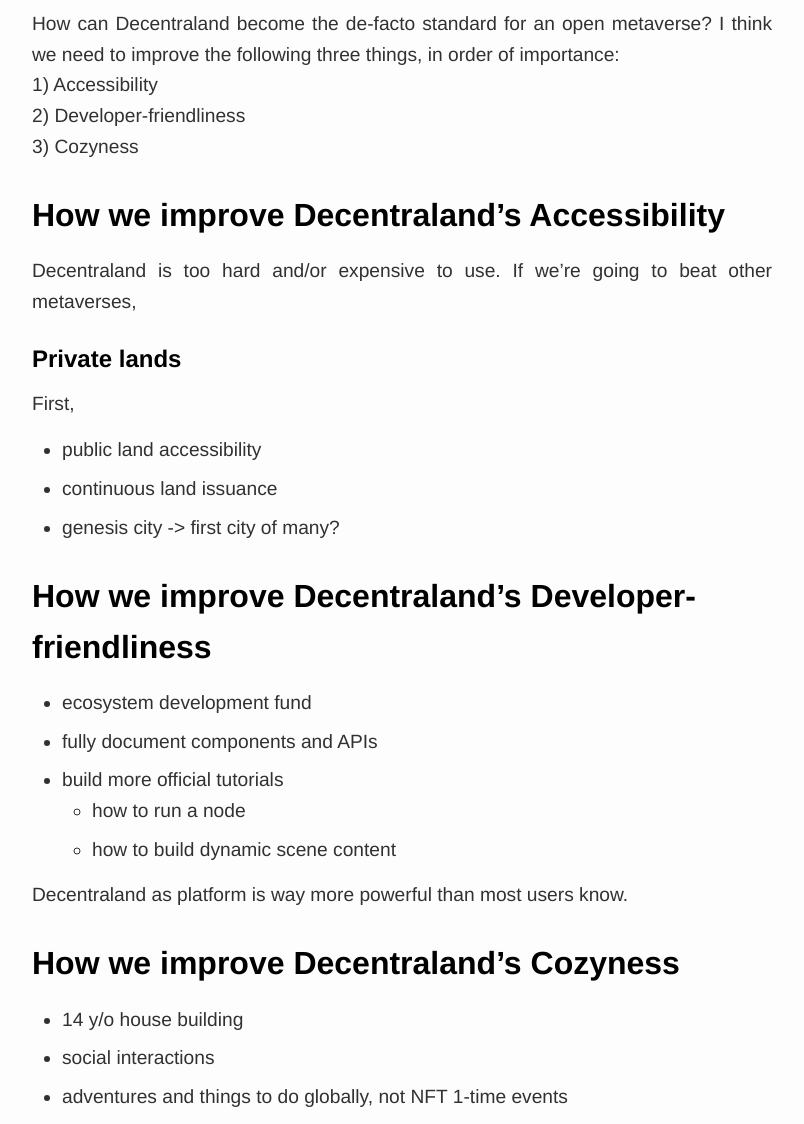
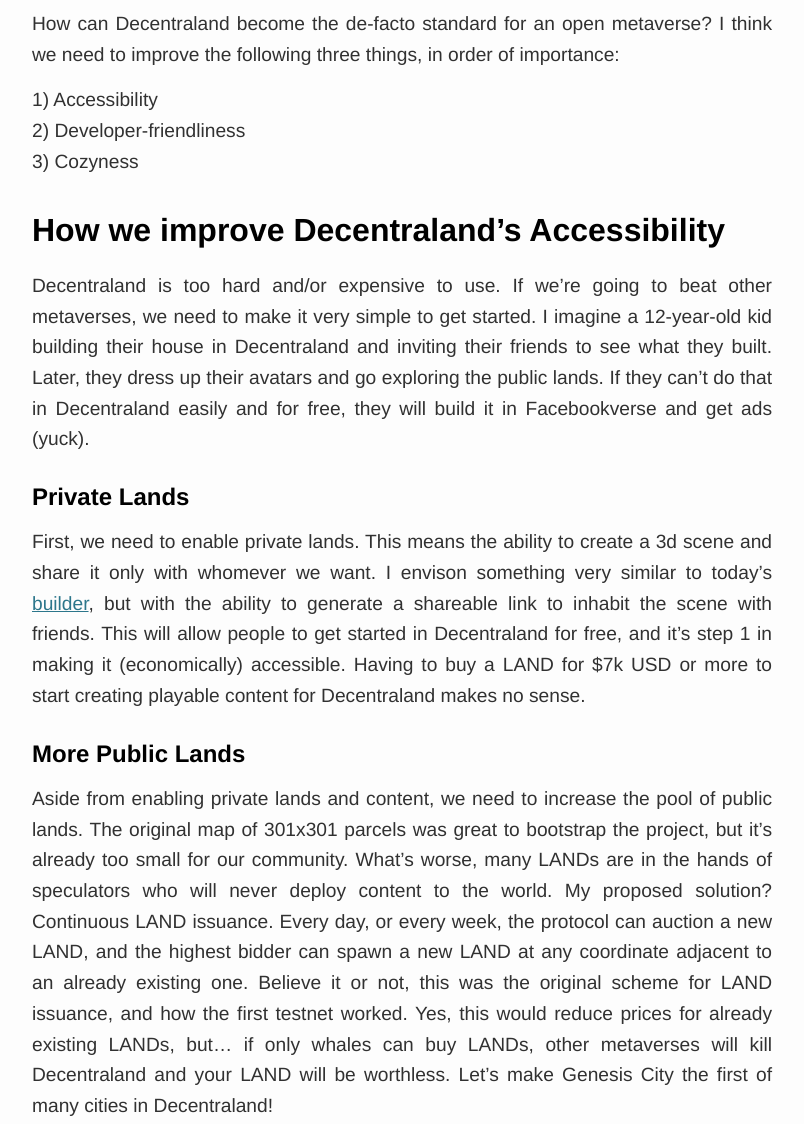
Before and after one commit to tobyornottobe/maraoz.github.io, a Jekyll site: the page built from _posts/2022-01-01-decentraland-vision.md, in a window 1280 px wide and 1400 px high, scrolled down 1901 px, cut to the strip 0-1124 px from the top of the window. Shown: the whole strip, without its empty margins (238-1042 px from the left). Built offline with Jekyll 4.4.1, drawn with Linux system fonts in a browser that asks for light colours.

Commit message:
update decentraland vision post

```diff
--- a/_posts/2022-01-01-decentraland-vision.md
+++ b/_posts/2022-01-01-decentraland-vision.md
@@ -23,17 +23,17 @@
 So, how does Decentraland look like in 2027, five years from now? To me, it has become **the open metaverse**. The free (as in "free speech", not "free beer"), community-owned alternative to [whatever companies such as Meta create](https://maraoz.com/img/decentraland-vision/you-zuck.jpg). I always thought of Decentraland as a VR-browser. Today, most people use Google Chrome, Safari, or Edge to browse the web. However, open source and free alternatives such as Firefox and Brave are there, for those of us who value freedom, tech sovereignty, and open standards.
 
 How can Decentraland become the de-facto standard for an open metaverse? I think we need to improve the following three things, in order of importance:
+
 1) Accessibility
 2) Developer-friendliness
 3) Cozyness
 
 ## How we improve Decentraland's Accessibility
-Decentraland is too hard and/or expensive to use. If we're going to beat other metaverses,
-### Private lands
-First,
-- public land accessibility
-- continuous land issuance
-- genesis city -> first city of many?
+Decentraland is too hard and/or expensive to use. If we're going to beat other metaverses, we need to make it very simple to get started. I imagine a 12-year-old kid building their house in Decentraland and inviting their friends to see what they built. Later, they dress up their avatars and go exploring the public lands. If they can't do that in Decentraland easily and for free, they will build it in Facebookverse and get ads (yuck).
+### Private Lands
+First, we need to enable private lands. This means the ability to create a 3d scene and share it only with whomever we want. I envison something very similar to today's [builder](https://builder.decentraland.org/), but with the ability to generate a shareable link to inhabit the scene with friends. This will allow people to get started in Decentraland for free, and it's step 1 in making it (economically) accessible. Having to buy a LAND for $7k USD or more to start creating playable content for Decentraland makes no sense.
+### More Public Lands
+Aside from enabling private lands and content, we need to increase the pool of public lands. The original map of 301x301 parcels was great to bootstrap the project, but it's already too small for our community. What's worse, many LANDs are in the hands of speculators who will never deploy content to the world. My proposed solution? Continuous LAND issuance. Every day, or every week, the protocol can auction a new LAND, and the highest bidder can spawn a new LAND at any coordinate adjacent to an already existing one. Believe it or not, this was the original scheme for LAND issuance, and how the first testnet worked. Yes, this would reduce prices for already existing LANDs, but... if only whales can buy LANDs, other metaverses will kill Decentraland and your LAND will be worthless. Let's make Genesis City the first of many cities in Decentraland!
 
 ## How we improve Decentraland's Developer-friendliness
 - ecosystem development fund
```
